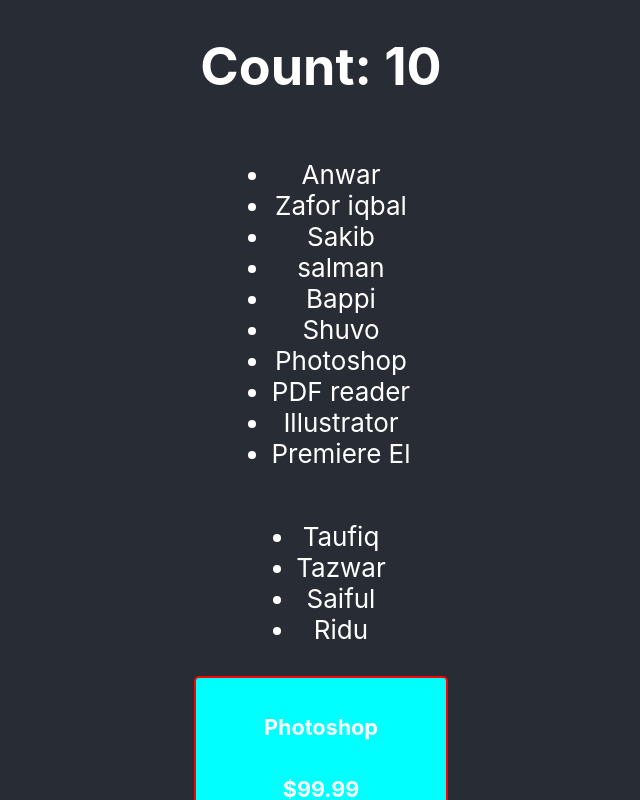
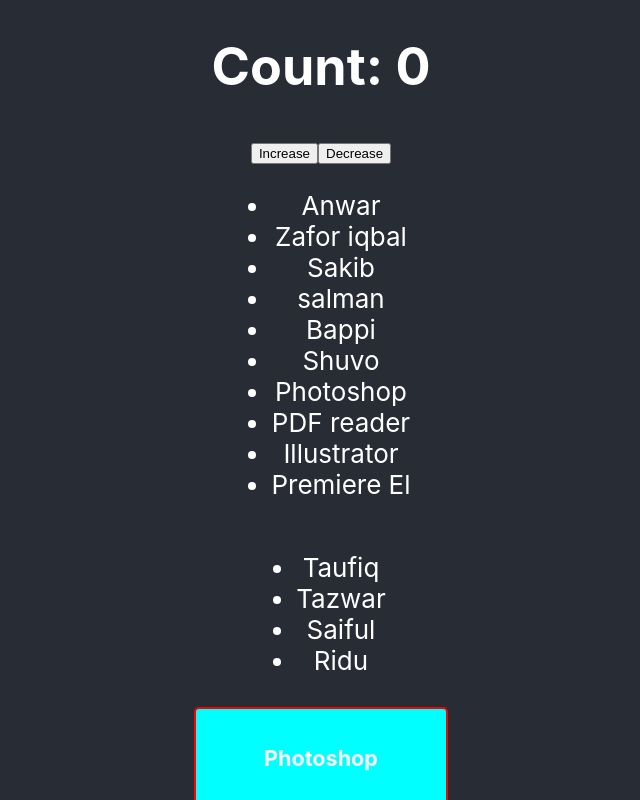
Before and after one commit to Taufiqul7756/React-core-concepts, a React (Create React App) app: page / in a window 1280 px wide. Shown: the top 800 px of the page, without its empty margins (319-959 px from the left). Built offline with nearby package versions, Linux system fonts and the light colour scheme.

Commit message:
Component state hook and state method

```diff
--- a/src/App.js
+++ b/src/App.js
@@ -55,10 +55,20 @@
 }
 
 function Counter(){
-  const [count,setCount]= useState(10);
+  const [count,setCount]= useState(0);
+  const handleIncrease=()=>{
+    //const newCount = count+1; //alternative way
+    setCount(count+1);
+  };
+  // const handleDecreasar=()=>{
+  //   //const newCount = count+1; //alternative way
+  //   setCount(count-1);
+  // };
   return(
     <div>
       <h1>Count: {count}</h1>
+      <button onMouseMove={handleIncrease}>Increase</button>
+      <button onClick={()=> setCount(count-1)}>Decrease</button>
     </div>
   )
 }
```
